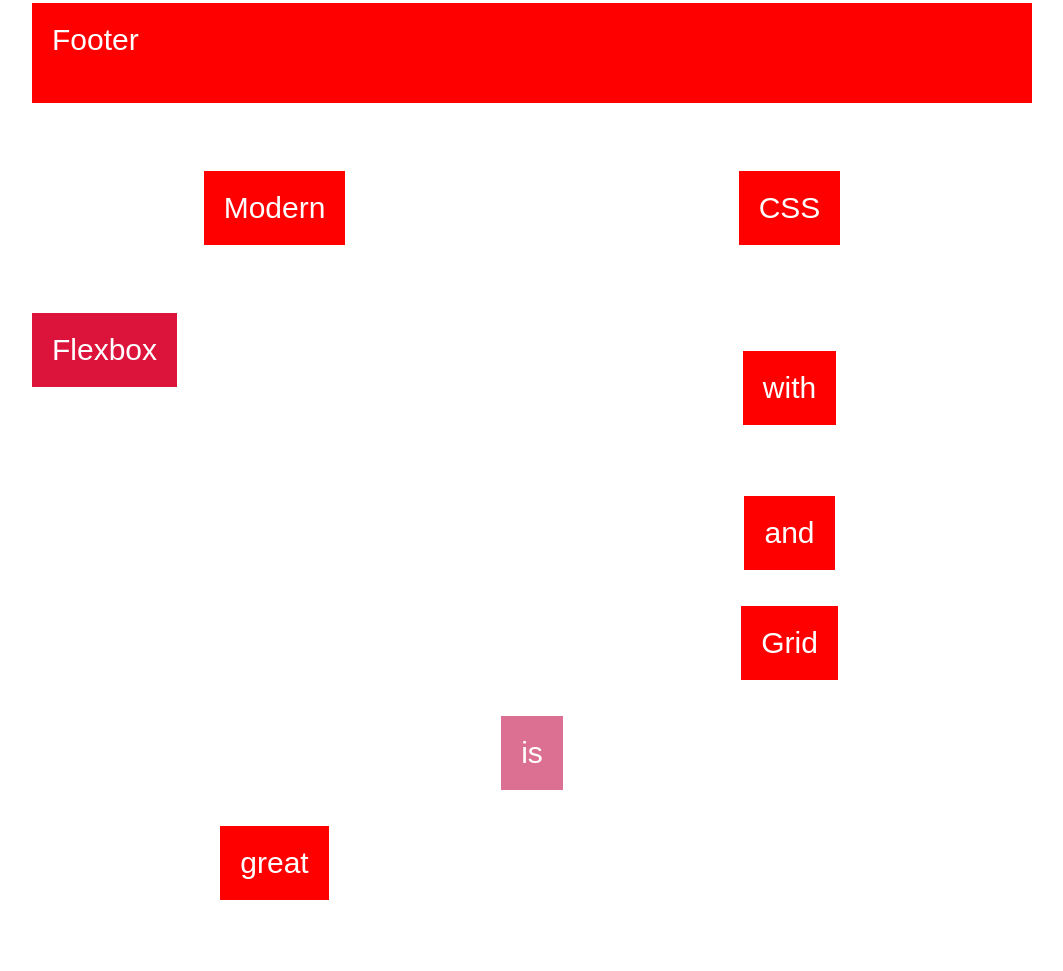
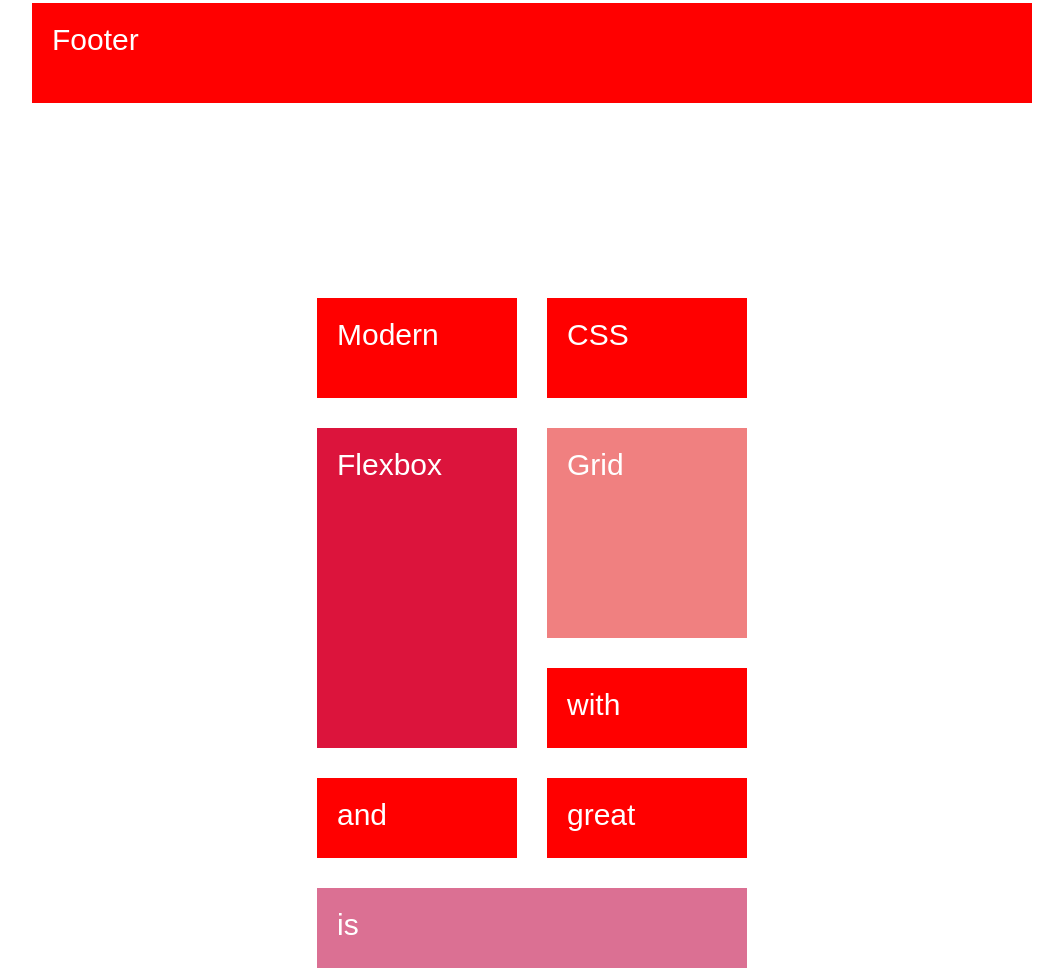
Before and after one commit to yungshun317/sass-rwd-grid, a plain HTML site: page index.html in a window 1280 px wide. Shown: the part 817-1788 px from the top of the page, without its empty margins (108-1171 px from the left). Before the commit the page ends 1750 px from the top, so only its background shows below. Drawn offline with Linux system fonts and the light colour scheme.

Commit message:
[FEAT] Align tracks

```diff
--- a/css/style.css
+++ b/css/style.css
@@ -188,19 +188,32 @@
     margin: 30px auto;
 
     display: grid;
+    /*
     grid-template-rows: repeat(2, 150px);
     grid-template-columns: repeat(2, 1fr);
+    */
     grid-gap: 30px;
 
     /* Implicit grids */
     grid-auto-rows: 80px;
     /* Default row */
-    grid-auto-flow: row;
+    grid-auto-flow: row dense;
     grid-auto-columns: .5fr;
 
+    /* [1] Align grid items to grid areas */
     /* Default stretch */
+    /*
     align-items: center;
     justify-items: center;
+    */
+
+    /* [2] Align grid tracks to grid container */
+    grid-template-rows: repeat(2, 100px);
+    grid-template-columns: repeat(2, 200px);
+    height: 1000px;
+
+    justify-content: center;
+    align-content: center;
 }
 
 .item {
@@ -215,8 +228,15 @@
     background-color: crimson;
     grid-row: 2 / span 3;
 
+    /*
     align-self: start;
     justify-self: start;
+    */
+}
+
+.item--6 {
+    background-color: lightcoral;
+    grid-row: 2 / span 2;
 }
 
 .item--7 {
```
